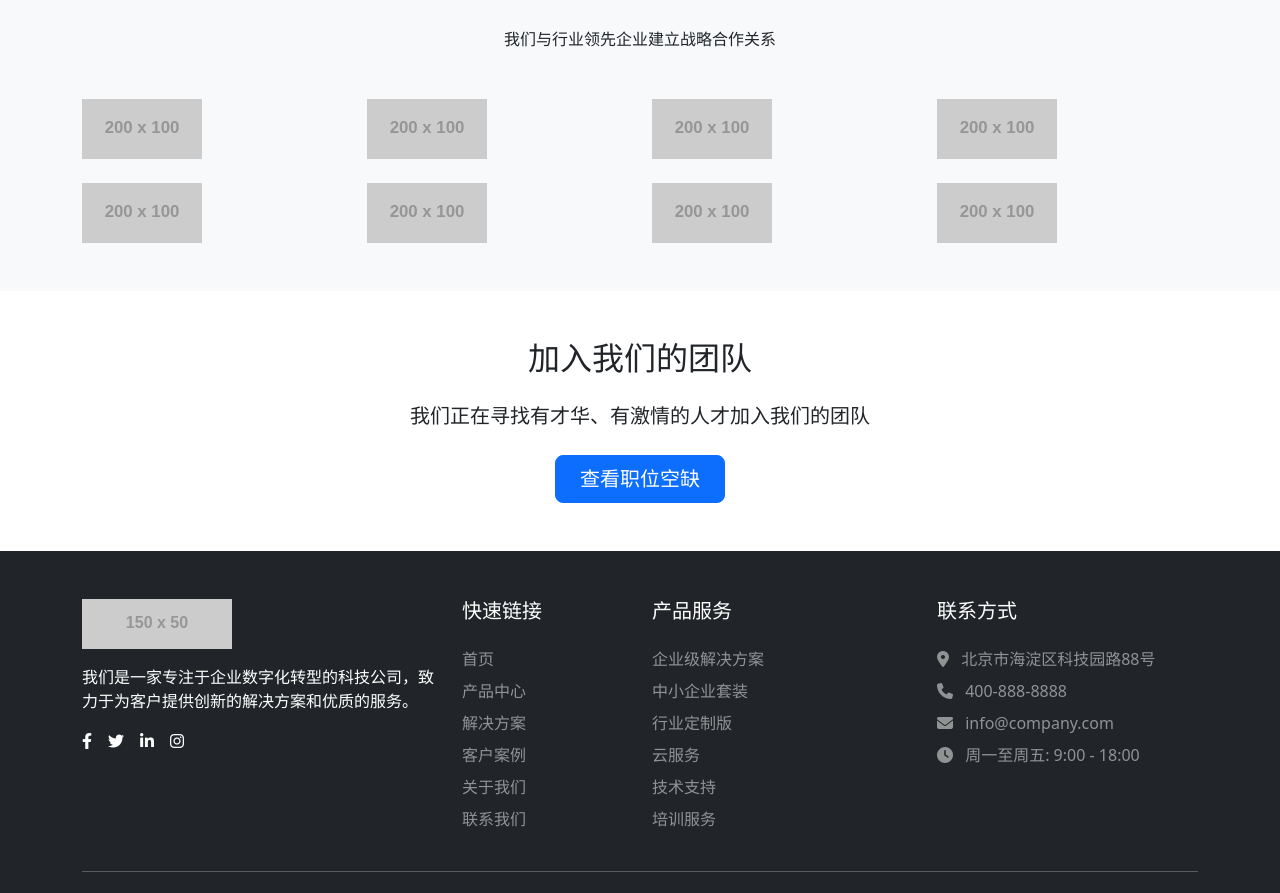
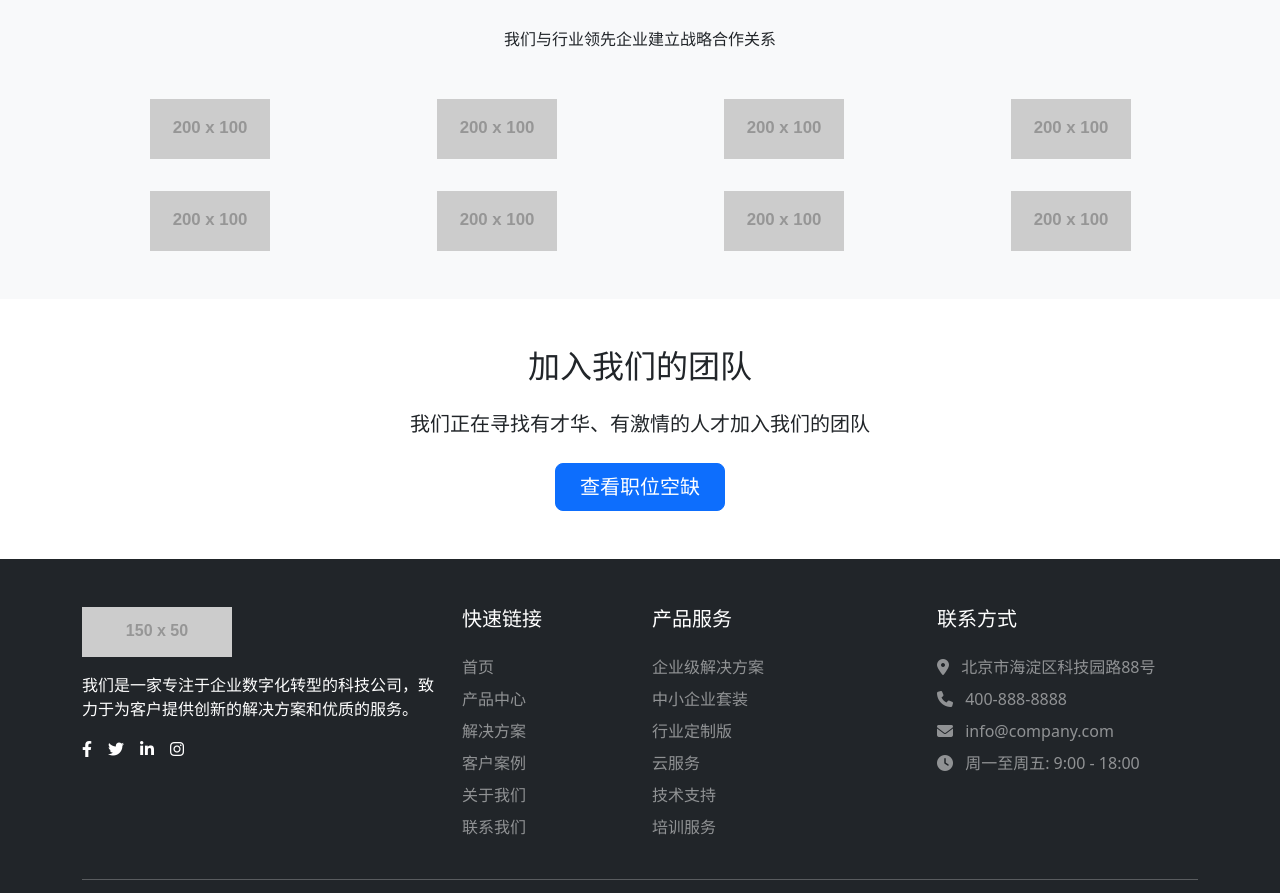
Before and after one commit to xuebusi/website_bootstrap_plus, a plain HTML site: page about.html in a window 1280 px wide. Shown: the part 3776-4669 px from the top of the page. Drawn offline with nearby package versions, Linux system fonts and the light colour scheme; placeholder pictures from the web are drawn by us.

Commit message:
关于我们页面的合作伙伴logo使用网格布局

```diff
--- a/about.html
+++ b/about.html
@@ -140,15 +140,35 @@
             margin-bottom: 10px;
         }
 
+        /* 合作伙伴网格布局 */
+        .client-grid {
+            display: grid;
+            grid-template-columns: repeat(auto-fill, minmax(200px, 1fr));
+            gap: 2rem;
+            align-items: center;
+            justify-items: center;
+        }
+
+        .client-item {
+            display: flex;
+            align-items: center;
+            justify-content: center;
+            width: 100%;
+            height: 100%;
+        }
+
         .client-logo {
             height: 60px;
+            width: auto;
+            max-width: 100%;
             filter: grayscale(100%);
             transition: all 0.3s;
-            margin: 0 auto;
+            object-fit: contain;
         }
 
         .client-logo:hover {
             filter: grayscale(0%);
+            transform: scale(1.05);
         }
 
         /* 浮动组件样式 */
@@ -505,30 +525,30 @@
                 <h2 class="section-title center">合作伙伴</h2>
                 <p class="text-center mb-5">我们与行业领先企业建立战略合作关系</p>
 
-                <div class="row align-items-center">
-                    <div class="col-6 col-md-3 mb-4">
-                        <img src="https://placehold.co/200x100" alt="合作伙伴" class="img-fluid client-logo">
+                <div class="client-grid">
+                    <div class="client-item">
+                        <img src="https://placehold.co/200x100" alt="合作伙伴" class="client-logo">
                     </div>
-                    <div class="col-6 col-md-3 mb-4">
-                        <img src="https://placehold.co/200x100" alt="合作伙伴" class="img-fluid client-logo">
+                    <div class="client-item">
+                        <img src="https://placehold.co/200x100" alt="合作伙伴" class="client-logo">
                     </div>
-                    <div class="col-6 col-md-3 mb-4">
-                        <img src="https://placehold.co/200x100" alt="合作伙伴" class="img-fluid client-logo">
+                    <div class="client-item">
+                        <img src="https://placehold.co/200x100" alt="合作伙伴" class="client-logo">
                     </div>
-                    <div class="col-6 col-md-3 mb-4">
-                        <img src="https://placehold.co/200x100" alt="合作伙伴" class="img-fluid client-logo">
+                    <div class="client-item">
+                        <img src="https://placehold.co/200x100" alt="合作伙伴" class="client-logo">
                     </div>
-                    <div class="col-6 col-md-3 mb-4 mb-md-0">
-                        <img src="https://placehold.co/200x100" alt="合作伙伴" class="img-fluid client-logo">
+                    <div class="client-item">
+                        <img src="https://placehold.co/200x100" alt="合作伙伴" class="client-logo">
                     </div>
-                    <div class="col-6 col-md-3 mb-4 mb-md-0">
-                        <img src="https://placehold.co/200x100" alt="合作伙伴" class="img-fluid client-logo">
+                    <div class="client-item">
+                        <img src="https://placehold.co/200x100" alt="合作伙伴" class="client-logo">
                     </div>
-                    <div class="col-6 col-md-3">
-                        <img src="https://placehold.co/200x100" alt="合作伙伴" class="img-fluid client-logo">
+                    <div class="client-item">
+                        <img src="https://placehold.co/200x100" alt="合作伙伴" class="client-logo">
                     </div>
-                    <div class="col-6 col-md-3">
-                        <img src="https://placehold.co/200x100" alt="合作伙伴" class="img-fluid client-logo">
+                    <div class="client-item">
+                        <img src="https://placehold.co/200x100" alt="合作伙伴" class="client-logo">
                     </div>
                 </div>
             </div>
```
Also changed, not shown: cases.html (+1 -0 lines).
